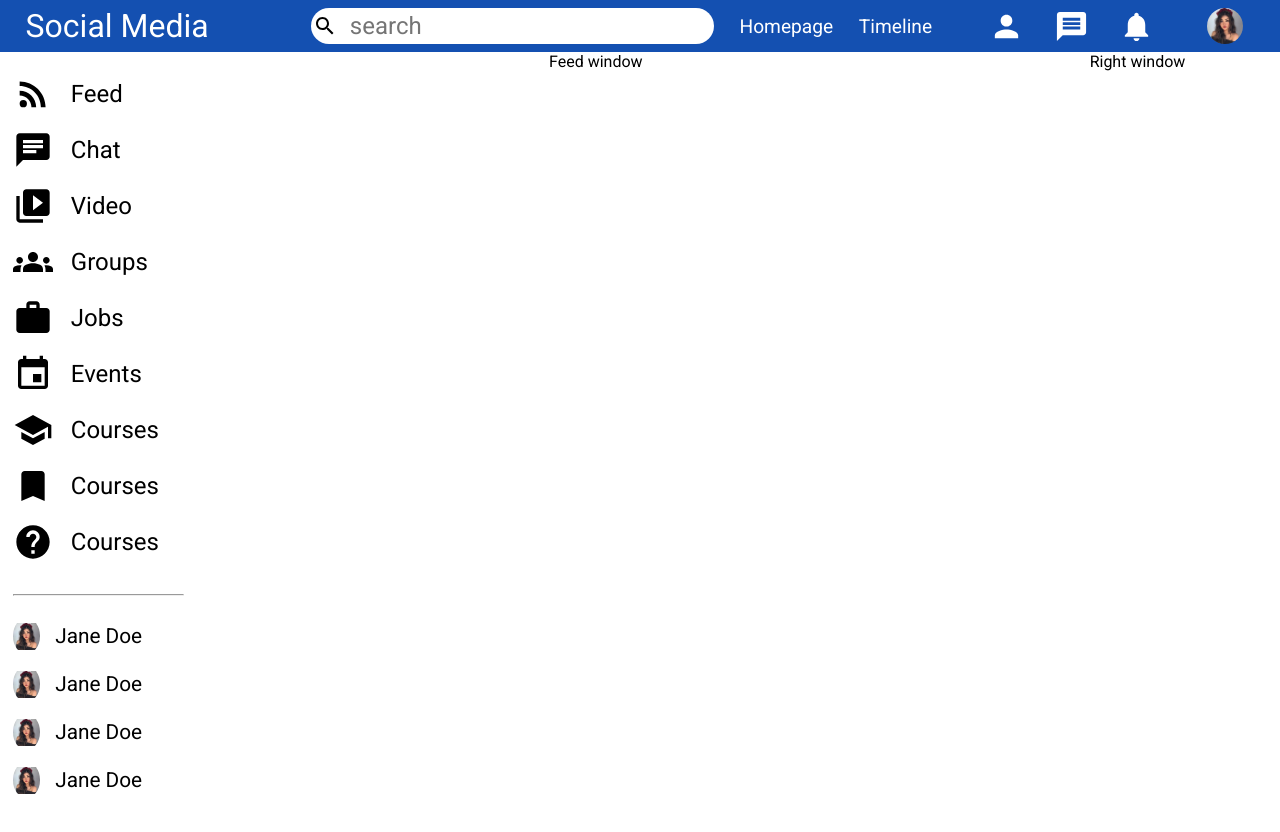
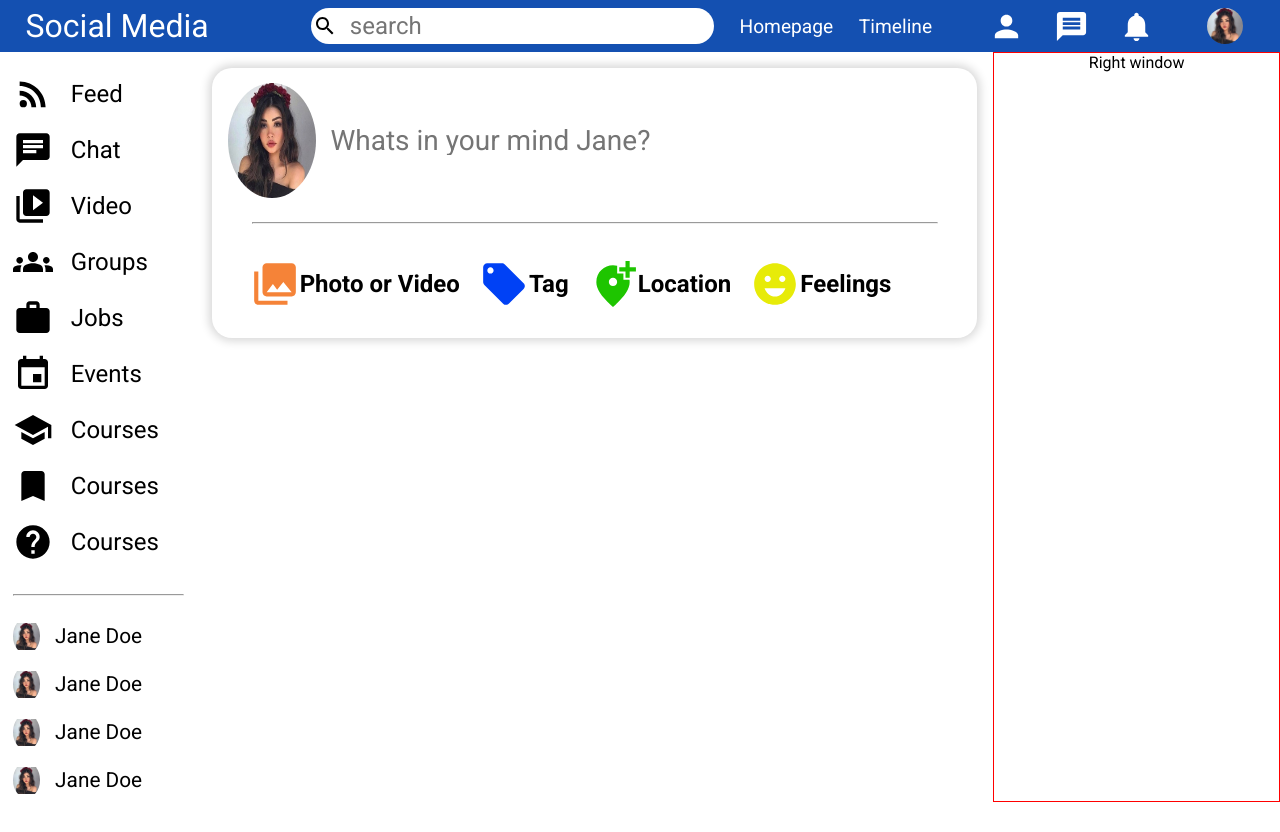
Before and after one commit to Dhanraj-Raiturkar/MERN-SocialMediaApp, a React (Create React App) app in the folder social-media/: page / in a window 1280 px wide. Built offline with nearby package versions, Linux system fonts and the light colour scheme; a web font is replaced by a local one.

Commit message:
Frontend - add post form added

```diff
--- /dev/null
+++ b/social-media/src/components/feed/Feed.js
@@ -0,0 +1,28 @@
+import React from 'react';
+import classes from './Feed.module.css';
+import PhotoLibraryIcon from '@mui/icons-material/PhotoLibrary';
+import LocalOfferIcon from '@mui/icons-material/LocalOffer';
+import AddLocationAltIcon from '@mui/icons-material/AddLocationAlt';
+import EmojiEmotionsIcon from '@mui/icons-material/EmojiEmotions';
+
+const Feed = () => {
+  return (
+    <div className={classes.feedContainer}>
+        <div className={classes.addPost}>
+            <form className={classes.addPostForm}>
+                <img alt='Profile pic' src='./Assets/images/person2.jpg' />
+                <input type='text' placeholder='Whats in your mind Jane?' />
+            </form>
+            <hr/>
+            <div>
+                <PhotoLibraryIcon className={classes.uploadIcons} sx={{fontSize:50}} style={{color:'rgb(245, 131, 56)'}} /><span className={classes.uploadIconText}>Photo or Video</span>
+                <LocalOfferIcon sx={{fontSize:50}} style={{color:'rgb(0, 65, 245)'}}/><span className={classes.uploadIconText}>Tag</span>
+                <AddLocationAltIcon sx={{fontSize:50}} style={{color:'rgb(30, 197, 0)'}}/><span className={classes.uploadIconText}>Location</span>
+                <EmojiEmotionsIcon sx={{fontSize:50}} style={{color:'rgb(231, 235, 8'}}/><span className={classes.uploadIconText}>Feelings</span>
+            </div>
+        </div>
+    </div>
+  )
+}
+
+export default Feed
--- /dev/null
+++ b/social-media/src/components/feed/Feed.module.css
@@ -0,0 +1,60 @@
+.feedContainer{
+    padding: 2%;
+    width: 100%;
+    height: 100%;
+}
+
+.addPost {
+    /* border: 1px solid black; */
+    padding: 2%;
+    height: 32%;
+    border-radius: 20px;
+    -webkit-box-shadow: 0px 0px 10px 3px rgba(0,0,0,0.16);
+    -moz-box-shadow: 0px 0px 10px 3px rgba(0,0,0,0.16);
+    box-shadow: 0px 0px 10px 3px rgba(0,0,0,0.16);
+}
+
+.addPostForm {
+    /* border: 1px solid black; */
+    display: flex;
+    align-items: center;
+    height: 48%;
+}
+
+.addPostForm img{
+    height: 100%;
+    width: 12%;
+    border-radius: 50%;
+    /* border: 1px solid red; */
+}
+
+.addPostForm input{
+    border: none;
+    width: 60%;
+    margin: 0px 2%;
+    height: 25%;
+    font-size: 1.75em;
+    color: rgb(255, 255, 255);
+}
+
+.addPost hr{
+    margin: 3vh;
+}
+
+.addPost div{
+    /* border: 1px solid black; */
+    height: 30%;
+    padding: 0px 3%;
+    display: flex;
+    align-items: center;
+}
+
+.uploadIcons {
+
+}
+
+.uploadIconText{
+    font-size: 1.5em;
+    font-weight: 600;
+    margin-right: 1.5vw;
+}
--- a/social-media/src/components/leftFeedWindow/LeftWindow.module.css
+++ b/social-media/src/components/leftFeedWindow/LeftWindow.module.css
@@ -57,8 +57,10 @@
 }
 
 .friendlist{
-    display: flex;
-    flex-direction: column;
+    margin: 0px;
+    padding: 0px;
+    /* display: flex;
+    flex-direction: column; */
 }
 
 .friendlist li {
--- a/social-media/src/pages/home/Home.js
+++ b/social-media/src/pages/home/Home.js
@@ -1,6 +1,7 @@
 import Navbar from '../../components/navbar/Navbar';
 import classes from './Home.module.css';
 import LeftWindow from '../../components/leftFeedWindow/LeftWindow';
+import Feed from '../../components/feed/Feed';
 
 const Home = () => {
   return (
@@ -9,7 +10,7 @@ const Home = () => {
         <div className={classes.homeWrapper}>
             <LeftWindow />
             <div className={classes.postFeedWrapper}>
-                Feed window
+                <Feed />
             </div>
             <div className={classes.rightSidebarWrapper}>
                 Right window
--- a/social-media/src/pages/home/Home.module.css
+++ b/social-media/src/pages/home/Home.module.css
@@ -15,7 +15,7 @@
 .rightSidebarWrapper{
     flex: 2.5;
     height: calc(100vh - 6.5vh);
-    /* border: 1px solid red; */
+    border: 1px solid red;
     display: flex;
     justify-content: center;
 }
```
